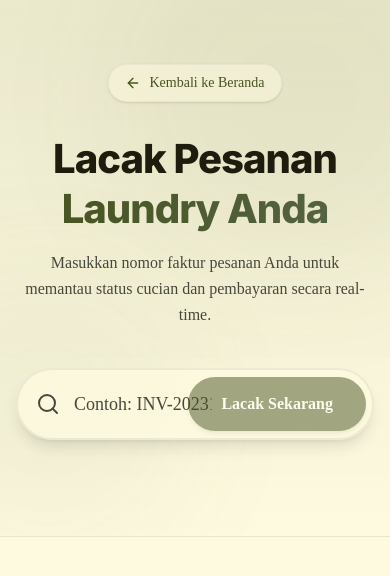
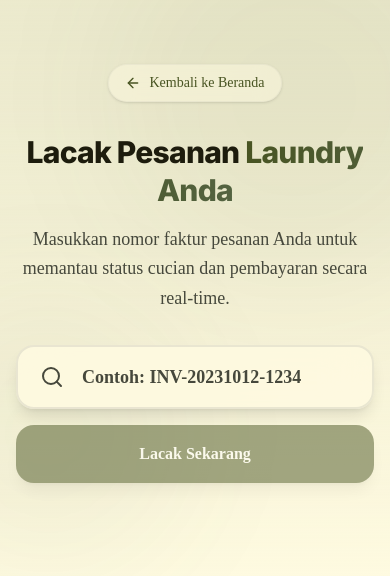
Before and after one commit to farhanyp/pos-laundry, a Next.js app: page /track in a window 390 px wide. Shown: the top 576 px of the page. Built offline with nearby package versions, Linux system fonts and the light colour scheme.

Commit message:
feat: add order tracking page to search and display order status by invoice number

```diff
--- a/src/app/track/page.tsx
+++ b/src/app/track/page.tsx
@@ -60,30 +60,57 @@ export default function TrackPage() {
             <span className="font-medium text-sm">Kembali ke Beranda</span>
           </Link>
 
-          <h1 className="font-display text-[40px] md:text-[56px] font-extrabold text-on-surface tracking-tight text-center leading-tight">
+          <h1 className="font-display text-3xl sm:text-4xl md:text-5xl lg:text-[56px] font-extrabold text-on-surface tracking-tight text-center leading-tight sm:leading-tight lg:leading-tight">
             Lacak Pesanan <span className="text-transparent bg-clip-text bg-gradient-to-r from-primary to-secondary">Laundry Anda</span>
           </h1>
-          <p className="mt-4 text-[16px] md:text-[20px] text-on-surface-variant text-center w-full md:w-3/4 lg:w-1/2 leading-relaxed">
+          <p className="mt-4 text-body-lg sm:text-title-md text-on-surface-variant text-center w-full sm:w-10/12 md:w-3/4 lg:w-1/2 leading-relaxed">
             Masukkan nomor faktur pesanan Anda untuk memantau status cucian dan pembayaran secara real-time.
           </p>
 
-          <form onSubmit={handleSearch} className="mt-10 w-full md:w-8/12 lg:w-6/12 relative group">
-            <div className="absolute inset-y-0 left-0 pl-5 flex items-center pointer-events-none z-10">
-              <Search className="h-6 w-6 text-on-surface-variant group-focus-within:text-primary transition-colors" />
+          <form onSubmit={handleSearch} className="mt-8 sm:mt-10 w-full sm:w-10/12 md:w-8/12 lg:w-7/12 relative z-20">
+            <div className="relative w-full group">
+              {/* Focus Glow Background */}
+              <div className="absolute -inset-1 bg-gradient-to-r from-primary to-secondary rounded-[2rem] sm:rounded-full blur-md opacity-0 group-focus-within:opacity-40 transition-opacity duration-500"></div>
+
+              <div className="relative flex items-center w-full">
+                <div className="absolute inset-y-0 left-0 pl-6 flex items-center pointer-events-none z-10">
+                  <Search className="h-6 w-6 text-on-surface-variant group-focus-within:text-primary transition-colors duration-300" />
                 </div>
                 <input
                   type="text"
                   value={invoiceInput}
                   onChange={(e) => setInvoiceInput(e.target.value)}
-              className="block w-full pl-14 pr-40 py-5 border-2 border-outline-variant/30 rounded-full bg-surface/80 backdrop-blur-xl text-on-surface placeholder:text-on-surface-variant focus:outline-none focus:border-primary shadow-lg hover:shadow-xl transition-all text-lg font-medium"
+                  className="block w-full pl-16 pr-6 sm:pr-48 py-4 sm:py-5 border-2 border-outline-variant/40 rounded-2xl sm:rounded-full bg-surface/90 backdrop-blur-xl text-on-surface placeholder:text-on-surface-variant focus:outline-none focus:border-primary/80 shadow-lg hover:shadow-xl transition-all text-body-lg sm:text-lg font-semibold"
                   placeholder="Contoh: INV-20231012-1234"
                   required
                 />
-            <div className="absolute inset-y-2 right-2 flex items-center">
+
+                {/* Desktop Button - Hidden on mobile, absolute inside input */}
+                <div className="hidden sm:flex absolute inset-y-2 right-2 items-center">
                   <button
                     type="submit"
                     disabled={isLoading || !invoiceInput.trim()}
-                className="inline-flex items-center px-8 py-3.5 border border-transparent text-label-lg font-bold rounded-full shadow-md text-on-primary bg-primary hover:bg-primary/90 focus:outline-none focus:ring-4 focus:ring-primary/20 disabled:opacity-50 disabled:cursor-not-allowed transition-all active:scale-95 duration-200"
+                    className="inline-flex items-center justify-center px-8 py-3 border border-transparent text-label-lg font-bold rounded-full shadow-md text-on-primary bg-primary hover:bg-primary/90 focus:outline-none focus:ring-4 focus:ring-primary/30 disabled:opacity-50 disabled:cursor-not-allowed transition-all active:scale-95 duration-200"
+                  >
+                    {isLoading ? (
+                      <>
+                        <Loader2 className="w-5 h-5 animate-spin mr-2" />
+                        Mencari
+                      </>
+                    ) : (
+                      "Lacak Sekarang"
+                    )}
+                  </button>
+                </div>
+              </div>
+            </div>
+
+            {/* Mobile Button - Visible only on mobile, stacked below input */}
+            <div className="sm:hidden w-full mt-4">
+              <button
+                type="submit"
+                disabled={isLoading || !invoiceInput.trim()}
+                className="w-full inline-flex items-center justify-center px-8 py-4 border border-transparent text-label-lg font-bold rounded-2xl shadow-lg text-on-primary bg-primary hover:bg-primary/90 focus:outline-none focus:ring-4 focus:ring-primary/30 disabled:opacity-50 disabled:cursor-not-allowed transition-all active:scale-95 duration-200"
               >
                 {isLoading ? (
                   <>
@@ -281,19 +308,21 @@ export default function TrackPage() {
                       </h4>
                       <div className="space-y-3">
                         {order.order_items?.map((item: any) => (
-                          <div key={item.id} className="flex justify-between items-center group p-3 hover:bg-surface-variant/30 rounded-2xl transition-colors">
-                            <div className="flex items-center gap-4">
-                              <div className="w-10 h-10 bg-surface-container rounded-xl flex items-center justify-center text-on-surface-variant group-hover:bg-primary/10 group-hover:text-primary transition-colors">
+                          <div key={item.id} className="flex flex-col sm:flex-row justify-between items-start sm:items-center gap-3 sm:gap-0 group p-3 hover:bg-surface-variant/30 rounded-2xl transition-colors">
+                            <div className="flex items-center gap-4 w-full sm:w-auto">
+                              <div className="w-10 h-10 bg-surface-container rounded-xl flex items-center justify-center text-on-surface-variant group-hover:bg-primary/10 group-hover:text-primary transition-colors shrink-0">
                                 <Package className="w-5 h-5" />
                               </div>
-                              <div>
-                                <p className="font-bold text-body-md text-on-surface">{item.services?.name}</p>
+                              <div className="flex-1">
+                                <p className="font-bold text-body-md text-on-surface leading-tight sm:leading-normal">{item.services?.name}</p>
                                 <p className="text-body-sm text-on-surface-variant">{item.qty} x {formatCurrency(item.price_per_unit)}</p>
                               </div>
                             </div>
+                            <div className="w-full sm:w-auto flex justify-end pl-14 sm:pl-0">
                               <span className="font-bold text-body-md text-on-surface">
                                 {formatCurrency(item.qty * item.price_per_unit)}
                               </span>
+                            </div>
                           </div>
                         ))}
                       </div>
```
Lines whose indentation alone changed are shown as unchanged.
